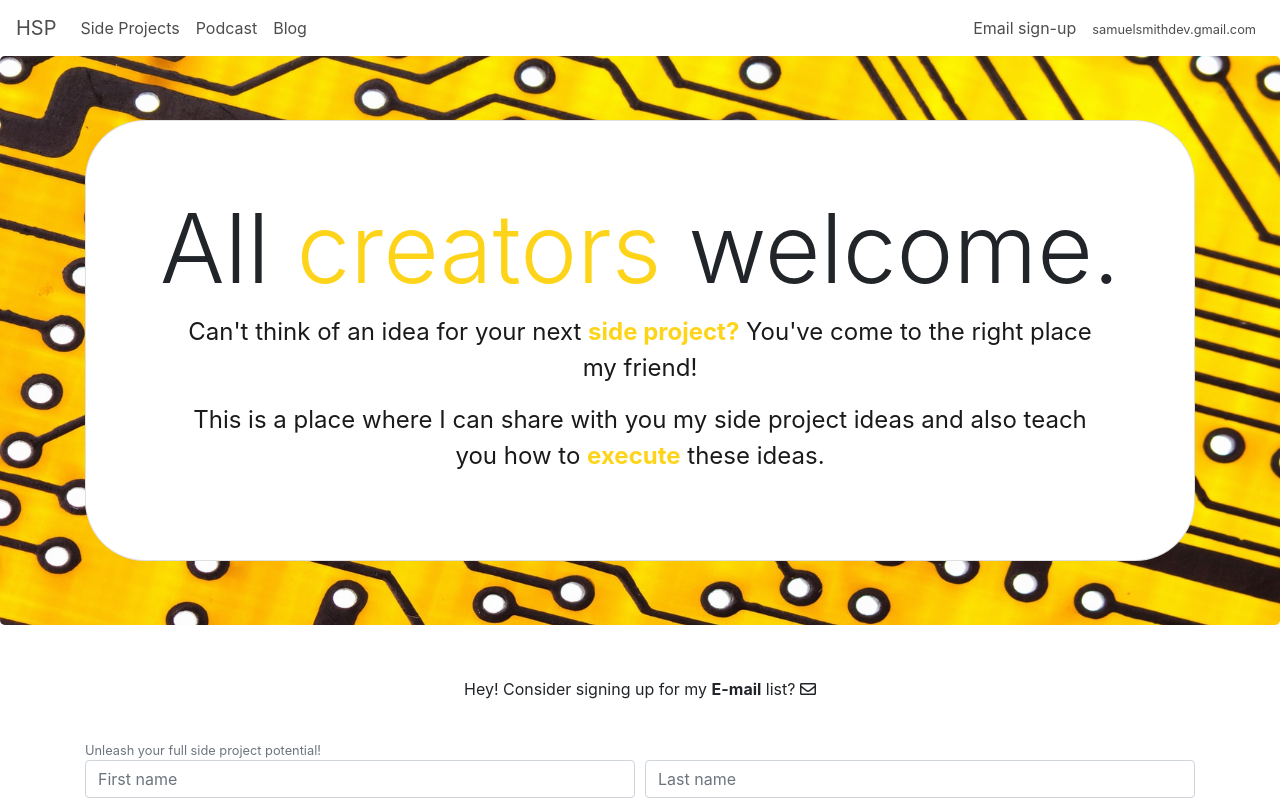
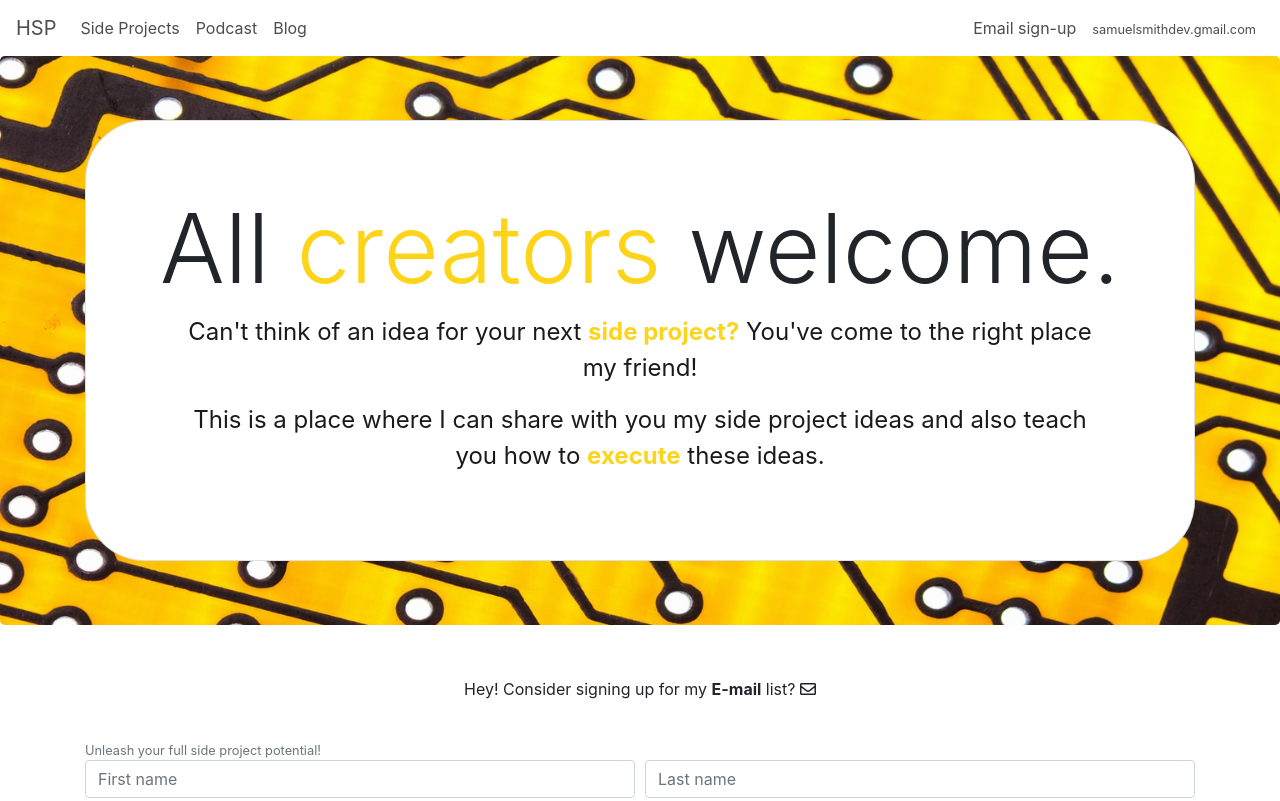
Before and after one commit to samuelsmithdev/portwebsite, a plain HTML site: page index.html in a window 1280 px wide. Shown: the top 801 px of the page. Drawn offline with nearby package versions, Linux system fonts and the light colour scheme; files whose address does not match are found by name.

Commit message:
background size change

```diff
--- a/css/custom.css
+++ b/css/custom.css
@@ -27,7 +27,7 @@ body {
 
 .jumbotron{
 	background-image: url('../images/yellowchip.jpg');
-	background-size: 1400px;
+	background-size: 1600px;
 }
 .creators{
 	color: #fed41b;
```
